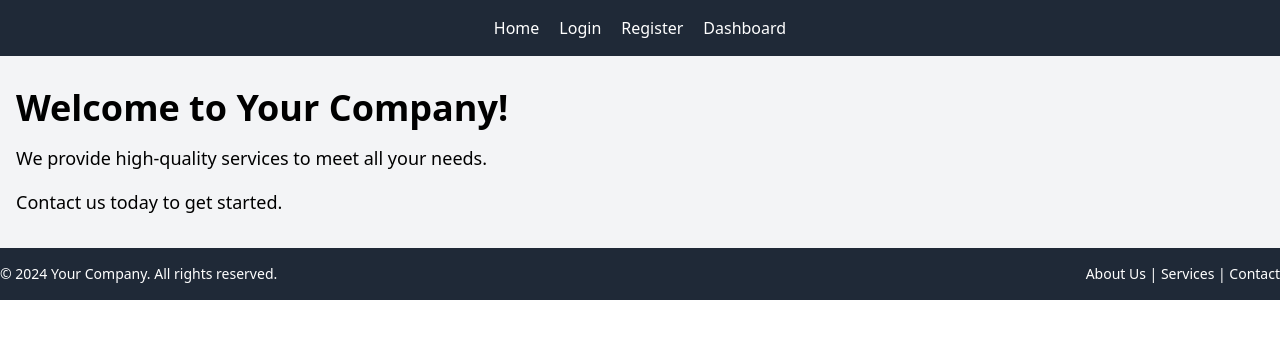
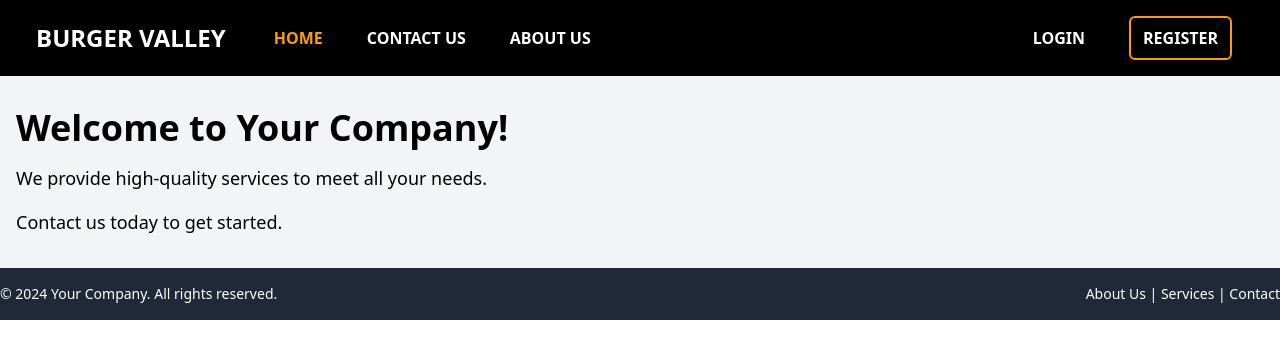
Before and after one commit to taiatulislam/burger-valley, a React (Vite) app: page / in a window 1280 px wide. Shown: the top 358 px of the page. Built offline with nearby package versions, Linux system fonts and the light colour scheme.

Commit message:
added navbar

```diff
--- a/src/Components/Shared/Navbar/Navbar.jsx
+++ b/src/Components/Shared/Navbar/Navbar.jsx
@@ -1,23 +1,123 @@
-import React from "react";
-import { Link } from "react-router-dom";
+import { useState } from 'react';
+import { NavLink } from 'react-router-dom';
 
-export default function Navbar() {
+
+const Navbar = () => {
+  const [navbarOpen, setNavbarOpen] = useState(false);
+
+
   return (
-    <div className="bg-gray-800 text-white">
-      <ul className=" flex justify-center gap-5 py-4">
-        <li>
-          <Link to={"/"}>Home</Link>
-        </li>
-        <li>
-          <Link to={"/login"}>Login</Link>
-        </li>
-        <li>
-          <Link to={"/register"}>Register</Link>
-        </li>
-        <li>
-          <Link to={"/dashboard"}>Dashboard</Link>
-        </li>
-      </ul>
-    </div>
+    <nav className="relative flex flex-wrap items-center justify-between px-2 py-3 font-primary bg-black duration-300">
+      <div className="w-full px-1 md:px-7 mx-auto flex flex-wrap items-center justify-between">
+        <div className="w-full relative flex items-center justify-between lg:w-auto lg:static lg:block lg:justify-start">
+
+          {/* Logo Section Start */}
+          <div className='flex items-center gap-4 mr-5'>
+            {/* <img className='w-16 dark:block hidden duration-300' src={logoWhite} alt="" />
+                        <img className='w-16 dark:hidden block duration-300' src={logoBlack} alt="" /> */}
+            <a
+              className="text-xl xl:text-2xl font-bold leading-relaxed inline-block mr-4 py-2 whitespace-nowrap uppercase text-white duration-300"
+              href="/"
+            >
+              Burger Valley
+            </a>
+          </div>
+          {/* Logo Section End */}
+
+          {/* Navbar Button Section Start */}
+          <button
+            className="text-white duration-300 cursor-pointer text-xl leading-none px-3 py-1 border border-solid border-transparent rounded bg-transparent block lg:hidden outline-none focus:outline-none"
+            type="button"
+            onClick={() => setNavbarOpen(!navbarOpen)}
+          >
+            <details>
+              <summary>
+
+              </summary>
+            </details>
+          </button>
+          {/* Navbar Button Section End */}
+
+        </div>
+        <div
+          className={
+            "lg:flex flex-grow items-center" +
+            (navbarOpen ? "flex" : " hidden")
+          }
+          id="example-navbar-danger"
+        >
+          <div className='w-full flex justify-between items-center mt-5 lg:mt-0 mb-2 lg:mb-0'>
+
+            {/* Nav Links And Routes Section Start */}
+            <div>
+              <ul className="flex flex-col lg:flex-row list-none lg:ml-auto gap-3 xl:gap-5">
+                <li className=" px-1 xl:px-3 py-2 flex items-center text-sm xl:text-base uppercase font-semibold  text-white duration-300 hover:opacity-75">
+                  <NavLink
+                    to="/"
+                    className={({ isActive, isPending }) =>
+                      isPending ? "pending" : isActive ? "text-[#FF9D00]" : ""
+                    }
+                  >
+                    HOME
+                  </NavLink>
+                </li>
+                <li className=" px-1 xl:px-3 py-2 flex items-center text-sm xl:text-base uppercase font-semibold text-white duration-300 hover:opacity-75">
+                  <NavLink
+                    to="/contact-us"
+                    className={({ isActive, isPending }) =>
+                      isPending ? "pending" : isActive ? "text-[#FF9D00]" : ""
+                    }
+                  >
+                    CONTACT US
+                  </NavLink>
+                </li>
+                <li className=" px-1 xl:px-3 py-2 flex items-center text-sm xl:text-base uppercase font-semibold  text-white duration-300 hover:opacity-75">
+                  <NavLink
+                    to="/about-us"
+                    className={({ isActive, isPending }) =>
+                      isPending ? "pending" : isActive ? "text-[#FF9D00]" : ""
+                    }
+                  >
+                    ABOUT US
+                  </NavLink>
+                </li>
+              </ul>
+            </div>
+            {/* Nav Links And Routes Section End */}
+
+            {/* User Section Start */}
+            <div >
+              <ul className=" flex lg:items-center justify-center items-end flex-col lg:flex-row list-none lg:ml-auto gap-3 xl:gap-5">
+
+                <li className=" px-1 xl:px-3 py-2 flex items-center text-sm xl:text-base uppercase font-semibold  text-white duration-300 hover:opacity-75">
+                  <NavLink
+                    to="login"
+                    className={({ isActive, isPending }) =>
+                      isPending ? "pending" : isActive ? "text-[#FF9D00]" : ""
+                    }
+                  >
+                    LOGIN
+                  </NavLink>
+                </li>
+                <a className=" lg:my-1 xl:mx-3 flex items-center text-sm xl:text-base uppercase font-semibold  text-white duration-300 hover:opacity-75 border-2 border-[#FF9D00] rounded-md">
+                  <NavLink
+                    to="/register"
+                    className={({ isActive, isPending }) =>
+                      isPending ? "pending" : isActive ? "text-[#FF9D00]" : ""
+                    }
+                  >
+                    <p className='flex items-center mx-2 xl:mx-3 my-1 xl:my-2'>REGISTER</p>
+                  </NavLink>
+                </a>
+              </ul>
+            </div>
+            {/* User Section End */}
+
+          </div>
+        </div>
+      </div>
+    </nav>
   );
-}
+};
+
+export default Navbar;
```
